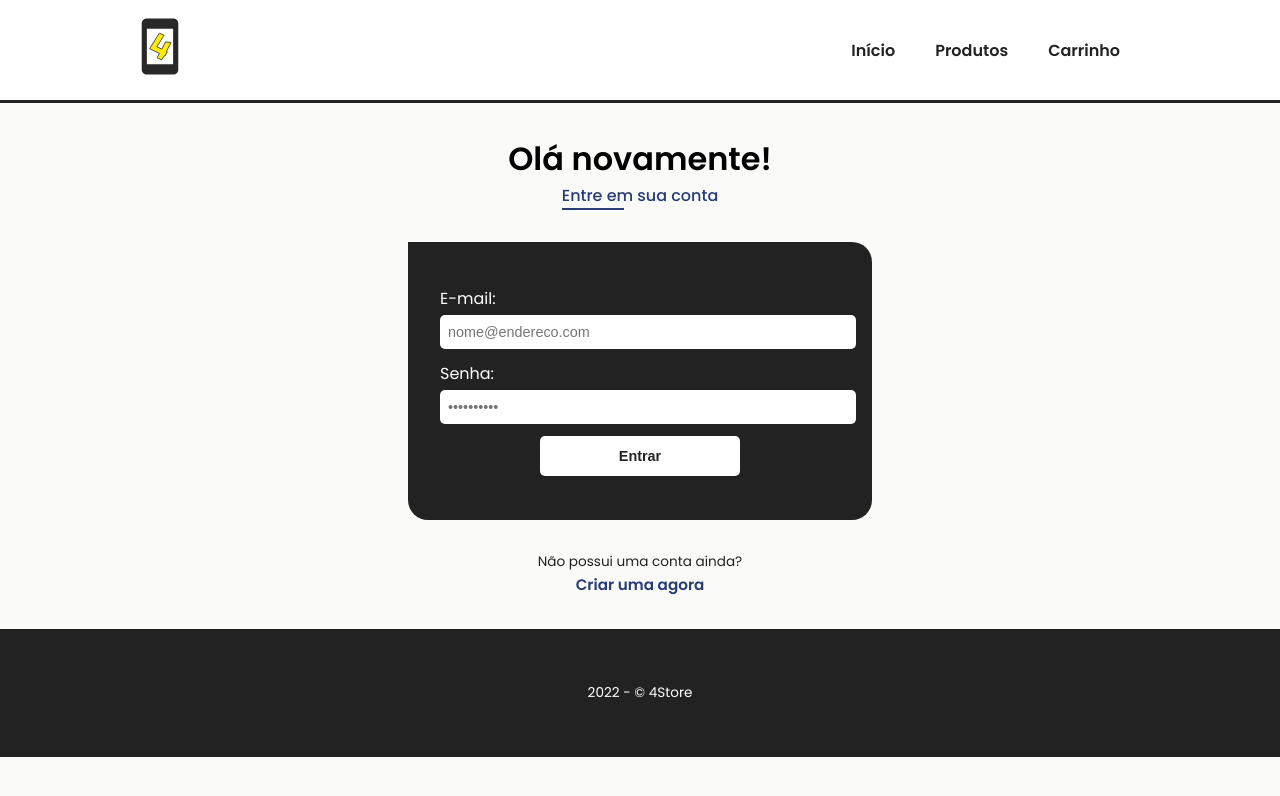
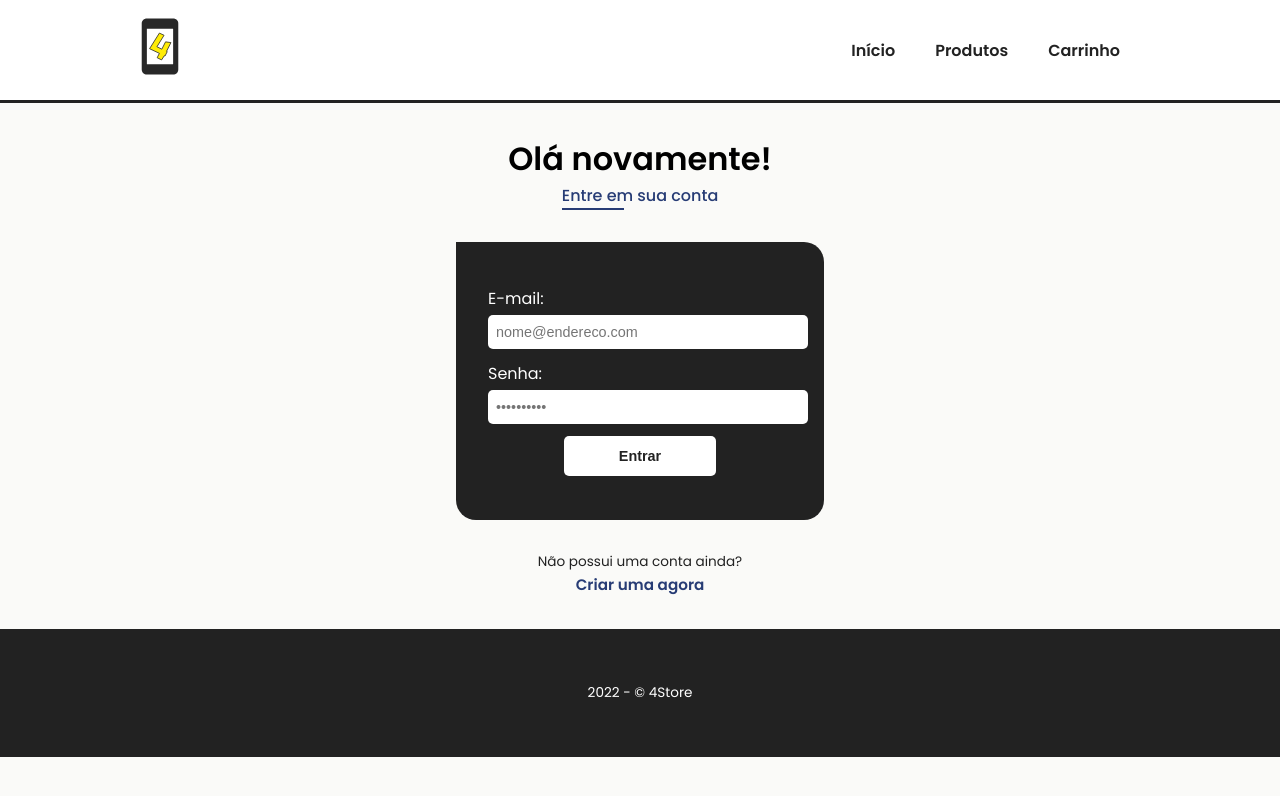
Before and after one commit to RyanMatheuZ/4-store, a React (Create React App) app: page /login in a window 1280 px wide. Shown: the top 796 px of the page. Built offline with nearby package versions, Linux system fonts and the light colour scheme.

Commit message:
Form adjustments

```diff
--- a/src/forms.css
+++ b/src/forms.css
@@ -24,10 +24,15 @@
 }
 
 /* FORM  */
-form {
+.container-form {
+	margin: 0 auto;
+	max-width: 400px;
+}
+
+.form {
 	background-color: var(--black);
 	border-radius: 0 20px 20px 20px;
-	margin: 2rem auto;
+	margin: 2rem 1rem;
 	max-width: 400px;
 	padding: 2rem;
 }
--- a/src/views/Login/index.jsx
+++ b/src/views/Login/index.jsx
@@ -11,7 +11,7 @@ export default function Login() {
 			<Header />
 
 			<main>
-				<div className="container">
+				<div className="container container--form">
 					<header className="header-form">
 						<h1 className="header-form__title">
 							Olá novamente!
@@ -22,6 +22,7 @@ export default function Login() {
 						</p>
 					</header>
 
+					<div className="container-form">
 						<form className="form">
 							<div className="form__box">
 								<label htmlFor="email" className="form__label">
@@ -55,6 +56,7 @@ export default function Login() {
 								</button>
 							</div>
 						</form>
+					</div>
 
 					<div className="warning">
 						<p className="warning__text">
--- a/src/views/Register/index.jsx
+++ b/src/views/Register/index.jsx
@@ -20,6 +20,7 @@ export default function Register() {
 						</p>
 					</header>
 
+					<div className="container-form">
 						<form className="form">
 							<div className="form__box">
 								<label htmlFor="name" className="form__label">
@@ -79,6 +80,7 @@ export default function Register() {
 								</button>
 							</div>
 						</form>
+					</div>
 
 					<div className="warning">
 						<p className="warning__text">
```
Lines whose indentation alone changed are shown as unchanged.
